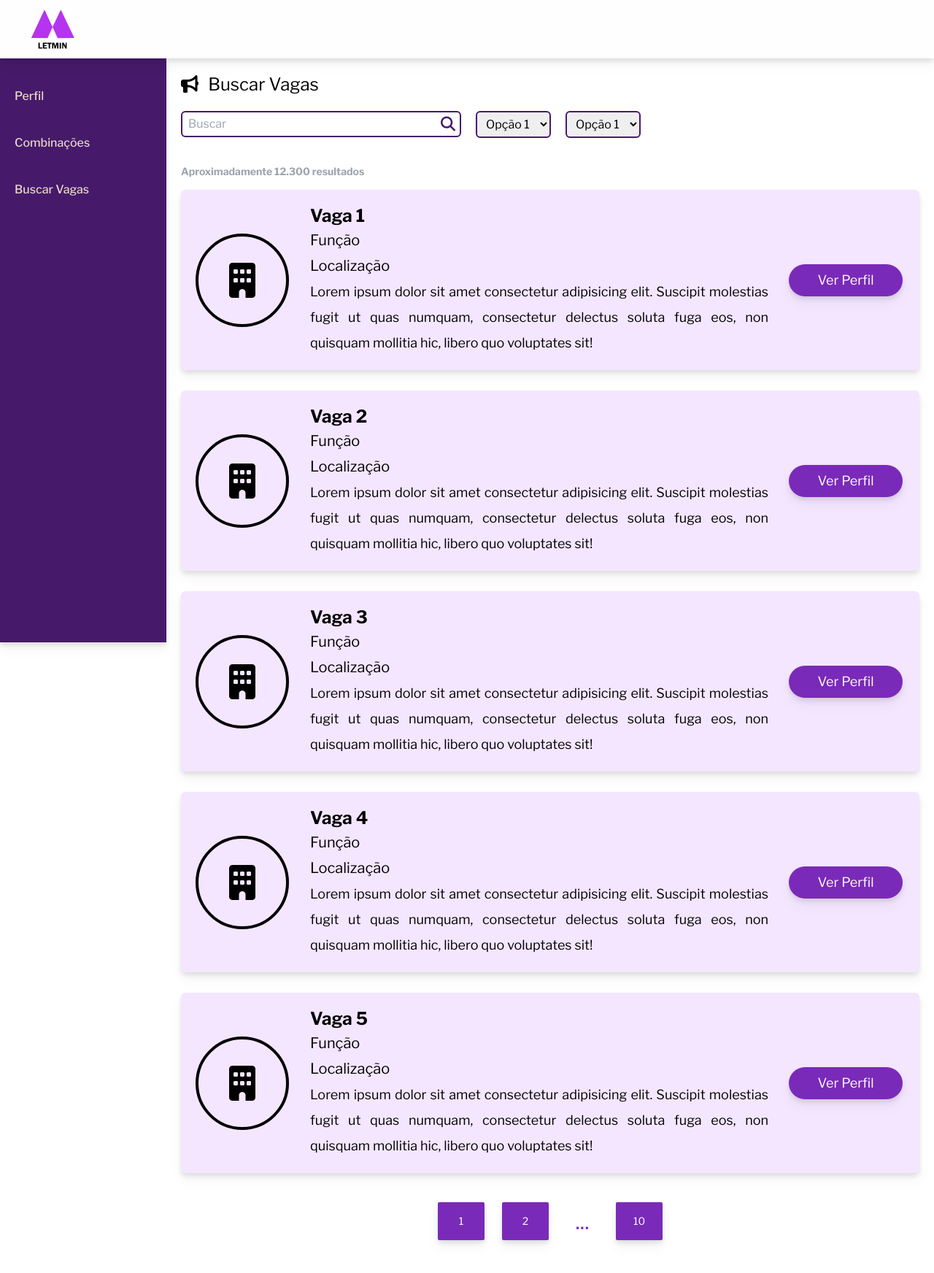
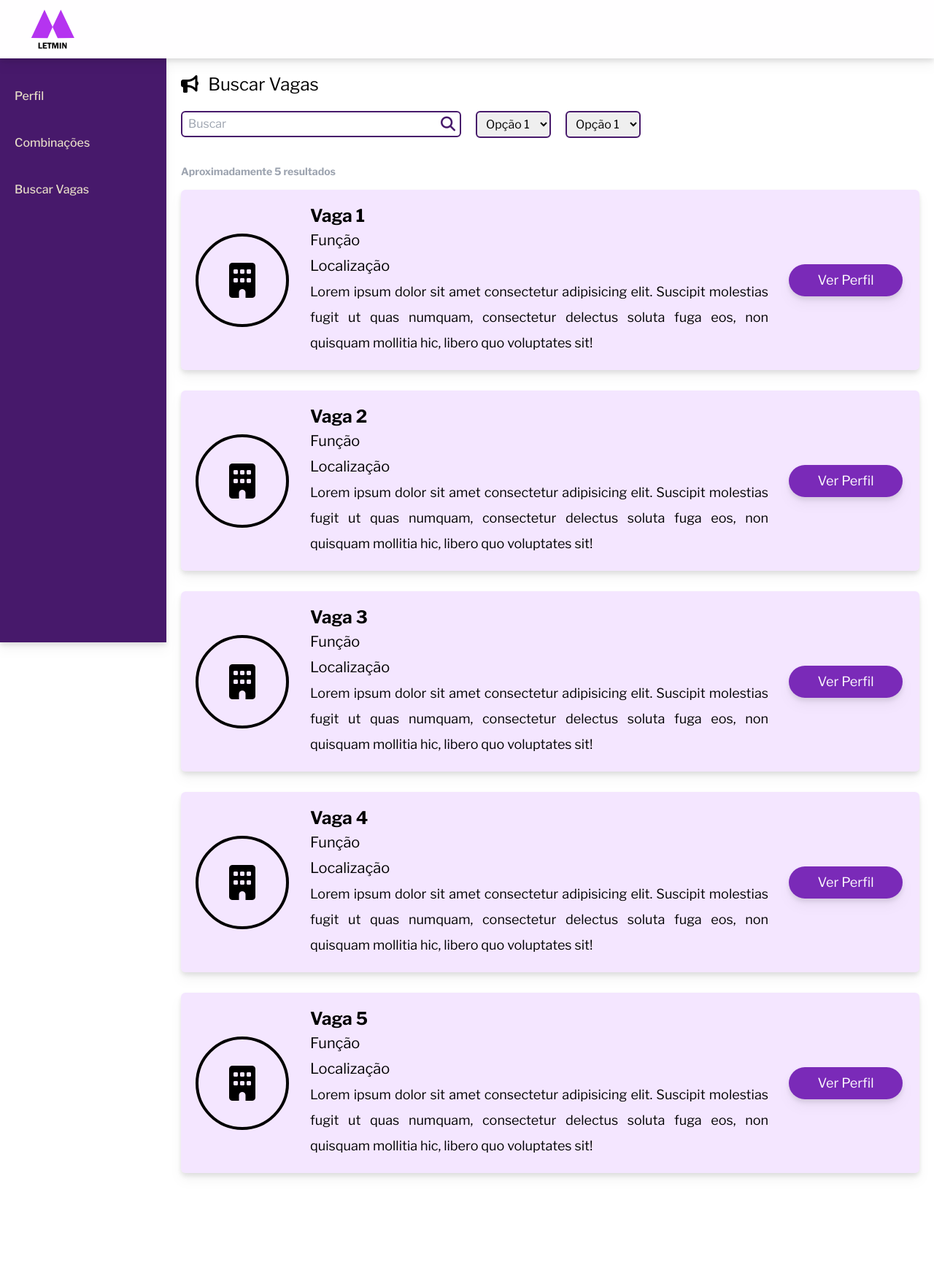
Before and after one commit to LETMIN-Corp/letmin-client, a React (Vite) app: page /user/vacancy/search in a window 1280 px wide. Shown: the top 1744 px of the page at 73% size. Built offline with nearby package versions, Linux system fonts and the light colour scheme.

Commit message:
Vacancy Search Pagination

```diff
--- a/src/Components/Cards/UserVacancySearchCard.tsx
+++ b/src/Components/Cards/UserVacancySearchCard.tsx
@@ -2,13 +2,10 @@ import { Link } from 'react-router-dom';
 
 interface ComponentInterface {
     card : {
-        icon: string,
         name: string,
         function: string,
         location: string,
         description: string,
-        text: string,
-        path: string,
     },
 }
 
@@ -16,7 +13,7 @@ const UserVacancySearchCard: React.FC<ComponentInterface> = ({ card }) => {
     return (
         <div className='w-full bg-lilac rounded-md mx-auto text-justify text-8x1 drop-shadow-lg px-5 pt-5 md:pt-0 md:mr-5 flex flex-col md:flex-row items-center justify-between'>
             <div className='flex xl:w-32 xl:h-32 lg:w-28 lg:h-28 w-24 h-24 border-4 rounded-full items-center justify-center'>
-                <i className={`${ card.icon } xl:text-7x1 lg:text-6x1 text-5xl`}></i>
+                <i className='fa-solid fa-building xl:text-7x1 lg:text-6x1 text-5xl'></i>
             </div>
             <div className='xl:w-8/12 md:w-7/12 w-full text-black pl-5 md:my-5 my-3 mr-4'>
                 <h1 className='text-md lg:text-2xl font-bold'>{ card.name }</h1>
@@ -27,7 +24,7 @@ const UserVacancySearchCard: React.FC<ComponentInterface> = ({ card }) => {
             </div>
 
             <div className='flex xl:w-2/12 md:w-3/12 w-9/12 pb-5 md:pb-0 items-center justify-center'>
-                <Link to={ card.path } className='text-center xl:text-lg lg:text-md text-sm rounded-full text-white py-2 px-10 bg-bright-purple drop-shadow-lg hover:bg-bold-purple'>{ card.text }</Link>
+                <Link to='/company/userprofile' className='text-center xl:text-lg lg:text-md text-sm rounded-full text-white py-2 px-10 bg-bright-purple drop-shadow-lg hover:bg-bold-purple'>Ver Perfil</Link>
             </div>
         </div>
     );
--- a/src/Views/User/UserVacancySearch.tsx
+++ b/src/Views/User/UserVacancySearch.tsx
@@ -1,5 +1,6 @@
 import { useEffect, useState  } from 'react';
 import UserVacancySearchCard from '../../Components/Cards/UserVacancySearchCard';
+import List from '../../Components/Items/List';
 import InfoModal from '../../Components/Modals/InfoModal';
 import UserDefault from './UserDefault'
 
@@ -7,6 +8,44 @@ const CompanyTalentSearch = () => {
     useEffect((): void => {
         window.document.title = 'Letmin - Buscar Vagas';
     }, []);
+
+    const data = [
+        {
+            id: 1,
+            name: 'Vaga 1',
+            function: 'Função',
+            location: 'Localização',
+            description: 'Lorem ipsum dolor sit amet consectetur adipisicing elit. Suscipit molestias fugit ut quas numquam, consectetur delectus soluta fuga eos, non quisquam mollitia hic, libero quo voluptates sit!',
+        },
+        {
+            id: 2,
+            name: 'Vaga 2',
+            function: 'Função',
+            location: 'Localização',
+            description: 'Lorem ipsum dolor sit amet consectetur adipisicing elit. Suscipit molestias fugit ut quas numquam, consectetur delectus soluta fuga eos, non quisquam mollitia hic, libero quo voluptates sit!',
+        },
+        {
+            id: 3,
+            name: 'Vaga 3',
+            function: 'Função',
+            location: 'Localização',
+            description: 'Lorem ipsum dolor sit amet consectetur adipisicing elit. Suscipit molestias fugit ut quas numquam, consectetur delectus soluta fuga eos, non quisquam mollitia hic, libero quo voluptates sit!',
+        },
+        {
+            id: 4,
+            name: 'Vaga 4',
+            function: 'Função',
+            location: 'Localização',
+            description: 'Lorem ipsum dolor sit amet consectetur adipisicing elit. Suscipit molestias fugit ut quas numquam, consectetur delectus soluta fuga eos, non quisquam mollitia hic, libero quo voluptates sit!',
+        },
+        {
+            id: 5,
+            name: 'Vaga 5',
+            function: 'Função',
+            location: 'Localização',
+            description: 'Lorem ipsum dolor sit amet consectetur adipisicing elit. Suscipit molestias fugit ut quas numquam, consectetur delectus soluta fuga eos, non quisquam mollitia hic, libero quo voluptates sit!',
+        },
+    ].map((card, key) => <UserVacancySearchCard card={ card } key={ key } />);
 
     return (
         <UserDefault>
@@ -21,7 +60,6 @@ const CompanyTalentSearch = () => {
                         <input type='text' placeholder='Buscar' className='w-full pl-2 pr-8 py-1 border-2 border-dark-purple rounded-md' name='search' id='search' />
                         <i className='fa-solid fa-magnifying-glass absolute right-2 top-1 text-xl text-dark-purple'></i>
                     </div>
-                    {/* <input type='text' placeholder='Buscar' className='max-w-sm w-full px-2 py-1 border-2 border-dark-purple rounded-md' name='search' id='search' /> */}
                     <div className='w-full md:w-auto flex mt-2 lg:mt-0 lg:ml-5'>
                         <select name='' id='' className='w-full px-2 py-1.5 border-2 border-dark-purple rounded-md'>
                             <option value='opcao1'>Opção 1</option>
@@ -37,68 +75,12 @@ const CompanyTalentSearch = () => {
                 </div>
 
                 <div className='mt-7'>
-                    <p className='text-bright-gray font-bold text-sm md:text-md text-md mb-2'>Aproximadamente 12.300 resultados</p>
+                    <p className='text-bright-gray font-bold text-sm md:text-md text-md mb-2'>Aproximadamente { data.length } resultados</p>
                 </div>
 
                 <div className='grid grid-cols-1 flex flex-col justify-center items-center md:grid-cols-1 gap-7 w-full md:mb-5'>
-                    {
-                        [
-                            {
-                                icon: 'fa-solid fa-building',
-                                name: 'Vaga 1',
-                                function: 'Função',
-                                location: 'Localização',
-                                description: 'Lorem ipsum dolor sit amet consectetur adipisicing elit. Suscipit molestias fugit ut quas numquam, consectetur delectus soluta fuga eos, non quisquam mollitia hic, libero quo voluptates sit!',
-                                text: 'Ver Perfil',
-                                path: '/company/userprofile',
-                            },
-                            {
-                                icon: 'fa-solid fa-building',
-                                name: 'Vaga 2',
-                                function: 'Função',
-                                location: 'Localização',
-                                description: 'Lorem ipsum dolor sit amet consectetur adipisicing elit. Suscipit molestias fugit ut quas numquam, consectetur delectus soluta fuga eos, non quisquam mollitia hic, libero quo voluptates sit!',
-                                text: 'Ver Perfil',
-                                path: '/company/userprofile',
-                            },
-                            {
-                                icon: 'fa-solid fa-building',
-                                name: 'Vaga 3',
-                                function: 'Função',
-                                location: 'Localização',
-                                description: 'Lorem ipsum dolor sit amet consectetur adipisicing elit. Suscipit molestias fugit ut quas numquam, consectetur delectus soluta fuga eos, non quisquam mollitia hic, libero quo voluptates sit!',
-                                text: 'Ver Perfil',
-                                path: '/company/userprofile',
-                            },
-                            {
-                                icon: 'fa-solid fa-building',
-                                name: 'Vaga 4',
-                                function: 'Função',
-                                location: 'Localização',
-                                description: 'Lorem ipsum dolor sit amet consectetur adipisicing elit. Suscipit molestias fugit ut quas numquam, consectetur delectus soluta fuga eos, non quisquam mollitia hic, libero quo voluptates sit!',
-                                text: 'Ver Perfil',
-                                path: '/company/userprofile',
-                            },
-                            {
-                                icon: 'fa-solid fa-building',
-                                name: 'Vaga 5',
-                                function: 'Função',
-                                location: 'Localização',
-                                description: 'Lorem ipsum dolor sit amet consectetur adipisicing elit. Suscipit molestias fugit ut quas numquam, consectetur delectus soluta fuga eos, non quisquam mollitia hic, libero quo voluptates sit!',
-                                text: 'Ver Perfil',
-                                path: '/company/userprofile',
-                            },
-                        ].map((card, key) => <UserVacancySearchCard card={ card } key={ key } />)
-                    }
+                    <List data={ data } itemsPerPage={ 10 }></List>
                 </div>
-
-                <div className='flex justify-center w-full my-10 mr-40'>
-                    <button className='bg-bright-purple text-white text-center w-16 py-2 md:mx-3 mx-1 drop-shadow-lg lg:text-md text-sm hover:bg-bold-purple rounded-sm'>1</button>
-                    <button className='bg-bright-purple text-white text-center w-16 py-2 md:mx-3 mx-1 drop-shadow-lg lg:text-md text-sm hover:bg-bold-purple rounded-sm'>2</button>
-                    <button className='text-bright-purple text-3xl text-center w-11 py-2 md:mx-3 mx-1'>...</button>
-                    <button className='bg-bright-purple text-white text-center w-16 py-2 md:mx-3 mx-1 drop-shadow-lg lg:text-md text-sm hover:bg-bold-purple rounded-sm'>10</button>
-                </div>
-
             </div>
         </UserDefault>
     );
```
